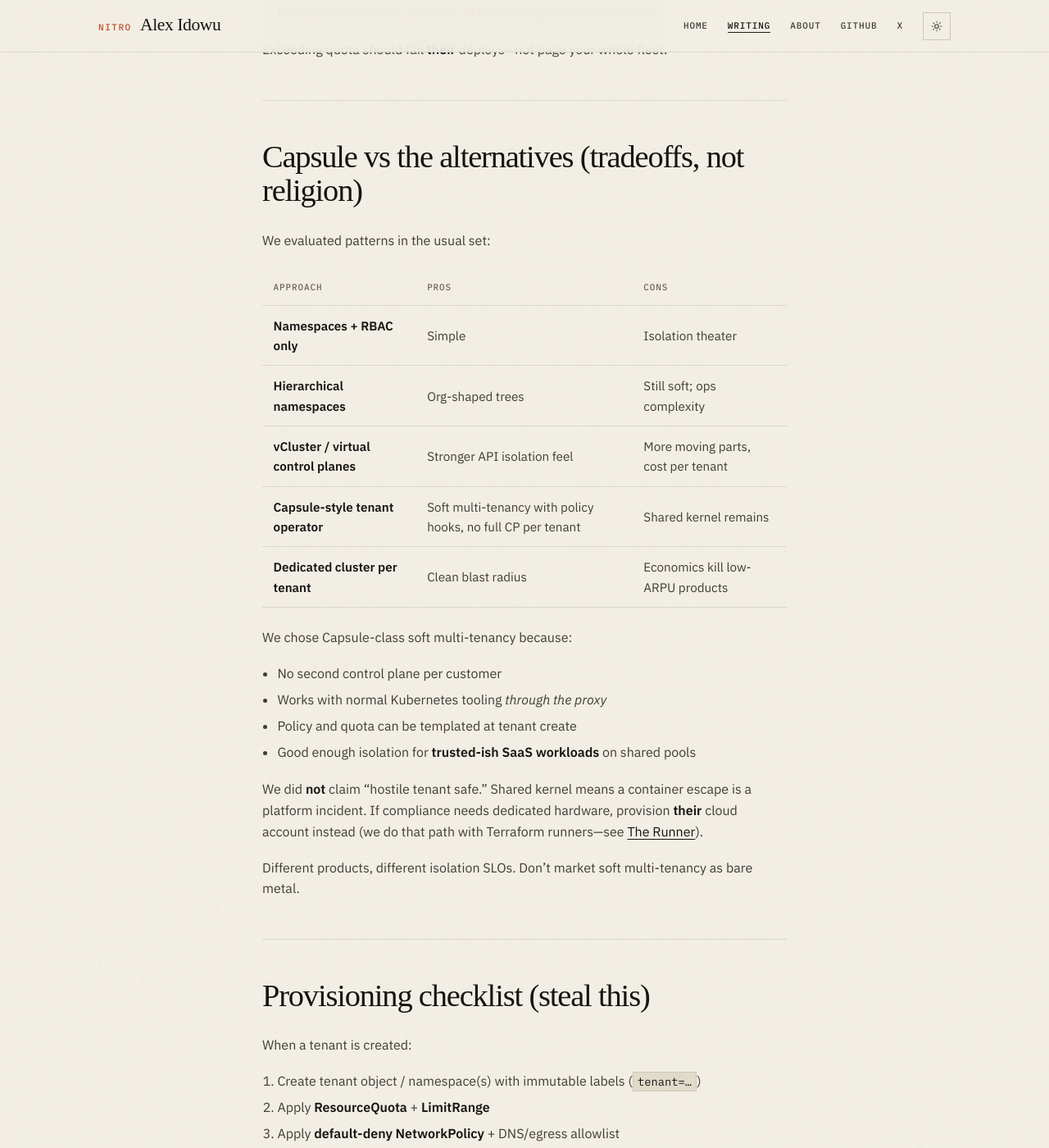
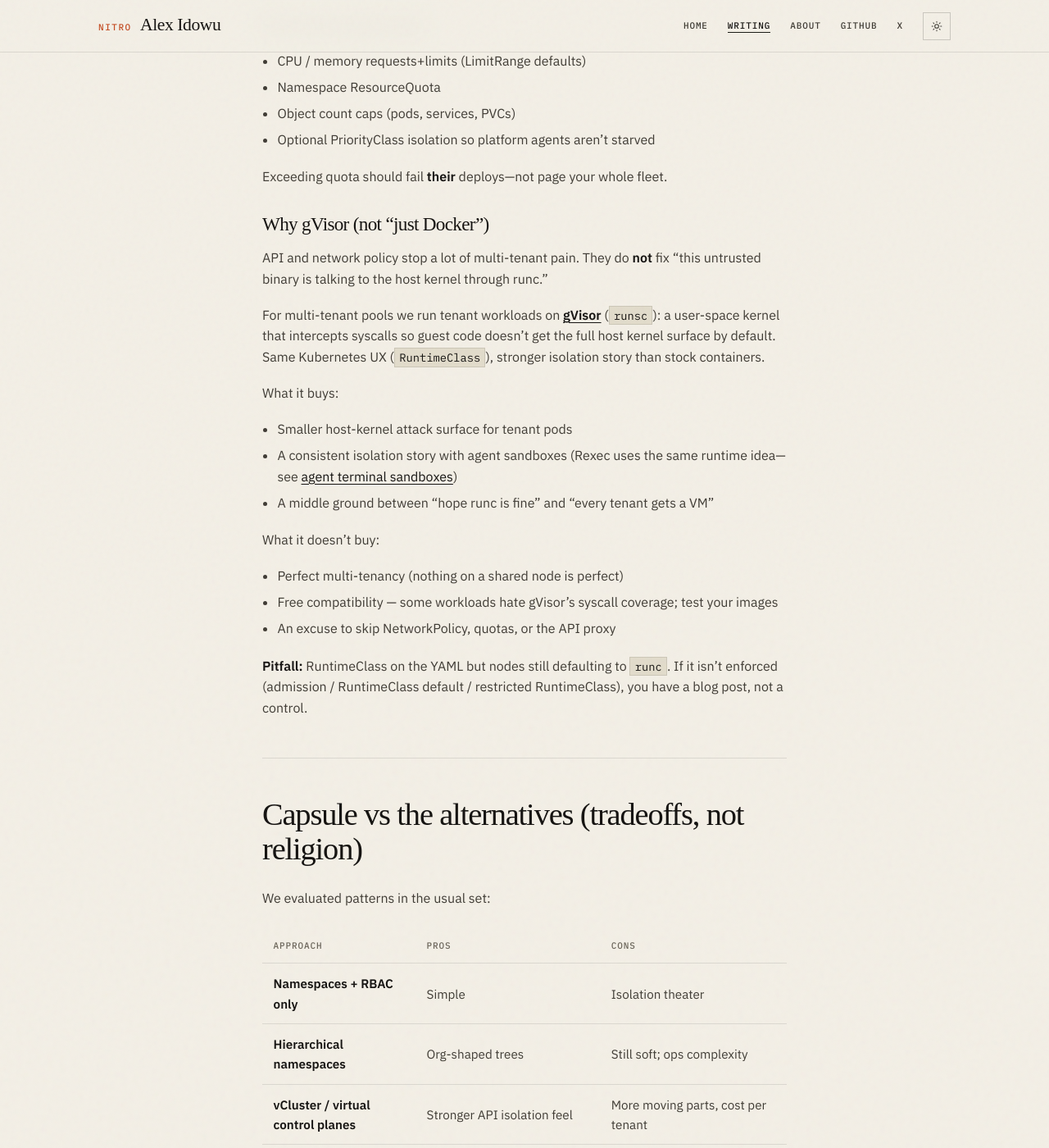
Before and after one commit to 9trocode/9trocode.github.io, a Jekyll site: the page built from _posts/2026-08-11-multi-tenant-kubernetes-namespaces-arent-enough.md, in a window 1280 px wide and 1400 px high, scrolled down 4405 px. Shown: the whole window at 82% size. Built offline with Jekyll 4.4.1, drawn with Linux system fonts in a browser that asks for light colours; some web fonts are replaced; comment, search, counter and statistics services are not loaded; some of the changed text lies outside the part shown.

Commit message:
Document gVisor isolation for multi-tenant K8s and Rexec.
Elevate runsc as part of the isolation stack on Nova/multi-tenant
pools and Rexec sandboxes, not an optional footnote.

````diff
--- a/_posts/2026-08-11-multi-tenant-kubernetes-namespaces-arent-enough.md
+++ b/_posts/2026-08-11-multi-tenant-kubernetes-namespaces-arent-enough.md
@@ -2,14 +2,14 @@
 layout: post
 title: "Multi-Tenant Kubernetes: Namespaces Aren’t Isolation"
 date: 2026-08-11
-description: "Why namespace-per-tenant cosplay fails—and the Capsule, NetworkPolicy, quota, and API-proxy pattern we used to isolate real workloads on shared clusters."
+description: "Why namespace-per-tenant cosplay fails—and Capsule, NetworkPolicy, quotas, API proxy, and gVisor for real workload isolation on shared clusters."
 tags:
 - Kubernetes
 - Multi-tenancy
 - Security
 - Platform Engineering
 - Capsule
-- NetworkPolicy
+- gVisor
 image: /assets/images/nitrocode-og.png
 ---
 
@@ -21,7 +21,7 @@
 
 I learned this the expensive way while designing multi-tenant hosting for people who didn’t have (or want) a full cloud account—the path we eventually shipped as **Nova** on PipeOps. This post is the **field pattern**, not a product tour. Product notes live in the older write-up: [Nova: multi-tenant Kubernetes without the complexity](/blog/2024/11/01/nova-multitenancy).
 
-**TL;DR:** Soft multi-tenancy needs four layers that actually enforce: **identity at the API**, **network policy**, **resource containment**, and **no raw control-plane access**. Capsule (or similar) + NetworkPolicies + quotas + an impersonating proxy is one coherent stack. Namespaces alone are not.
+**TL;DR:** Soft multi-tenancy needs layers that actually enforce: **identity at the API**, **network policy**, **resource containment**, **no raw control-plane access**, and a **stronger runtime boundary** where untrusted code runs—**gVisor (`runsc`)** in our case, not “trust the default container runtime.” Capsule + NetworkPolicies + quotas + an impersonating proxy + gVisor is one coherent stack. Namespaces alone are not.
 
 ---
 
@@ -53,11 +53,11 @@
 | **API identity** | Cross-namespace get/list/watch, privilege escalation via bindings |
 | **Network** | Lateral movement, data exfil to sibling tenants |
 | **Compute/storage** | Noisy neighbor, disk fill, fork bombs |
-| **Node/kernel** | Escape to host (containers are not VMs) |
+| **Node/kernel** | Escape to host (default runc shares the host kernel aggressively) |
 
 If you only sell “namespace,” you’ve only bought the first bullet’s *directory structure*.
 
-Hard multi-tenancy (dedicated clusters/nodes, microVMs, bare metal) is a different product. Soft multi-tenancy is valid—**if** you name the threats you accept (shared kernel) and enforce the rest.
+Hard multi-tenancy (dedicated clusters/nodes, microVMs, bare metal) is a different product. Soft multi-tenancy is valid—**if** you raise the runtime bar and enforce the rest. We don’t stop at “shared kernel, shrug”; tenant workloads sit on **gVisor** so userland is isolated from the host more tightly than plain `runc`.
 
 ---
 
@@ -71,6 +71,7 @@
 4. **NetworkPolicy** default-deny + explicit allows
 5. **Capsule Proxy (or equivalent)** so tenants never hold a kubeconfig that can see the real cluster API as cluster-admin cosplay
 6. **RBAC** scoped to the tenant’s namespaces only
+7. **gVisor (`runsc`)** as the container runtime for tenant workloads — application-kernel isolation between the pod and the host
 
 Flow in practice:
 
@@ -82,11 +83,12 @@
         │
         ├── RBAC: only their namespaces
         ├── Admission / operator: quotas, policies
-        └── CNI NetworkPolicies: no east-west between tenants
+        ├── CNI NetworkPolicies: no east-west between tenants
+        └── RuntimeClass → gVisor (runsc) for tenant pods
 ```
 
 To the user it *feels* like “my cluster.”
-To the platform it’s “your namespace(s) + a lie you can’t break easily.”
+To the platform it’s “your namespace(s) + API mediation + network/quota teeth + a sandboxed runtime.”
 
 ### Why a proxy (this is the non-negotiable)
 
@@ -137,6 +139,26 @@
 
 Exceeding quota should fail **their** deploys—not page your whole fleet.
 
+### Why gVisor (not “just Docker”)
+
+API and network policy stop a lot of multi-tenant pain. They do **not** fix “this untrusted binary is talking to the host kernel through runc.”
+
+For multi-tenant pools we run tenant workloads on **[gVisor](https://gvisor.dev/)** (`runsc`): a user-space kernel that intercepts syscalls so guest code doesn’t get the full host kernel surface by default. Same Kubernetes UX (`RuntimeClass`), stronger isolation story than stock containers.
+
+What it buys:
+
+- Smaller host-kernel attack surface for tenant pods
+- A consistent isolation story with agent sandboxes (Rexec uses the same runtime idea—see [agent terminal sandboxes](/blog/2026/08/11/agent-terminal-sandboxes-isolation))
+- A middle ground between “hope runc is fine” and “every tenant gets a VM”
+
+What it doesn’t buy:
+
+- Perfect multi-tenancy (nothing on a shared node is perfect)
+- Free compatibility — some workloads hate gVisor’s syscall coverage; test your images
+- An excuse to skip NetworkPolicy, quotas, or the API proxy
+
+**Pitfall:** RuntimeClass on the YAML but nodes still defaulting to `runc`. If it isn’t enforced (admission / RuntimeClass default / restricted RuntimeClass), you have a blog post, not a control.
+
 ---
 
 ## Capsule vs the alternatives (tradeoffs, not religion)
@@ -148,19 +170,19 @@
 | **Namespaces + RBAC only** | Simple | Isolation theater |
 | **Hierarchical namespaces** | Org-shaped trees | Still soft; ops complexity |
 | **vCluster / virtual control planes** | Stronger API isolation feel | More moving parts, cost per tenant |
-| **Capsule-style tenant operator** | Soft multi-tenancy with policy hooks, no full CP per tenant | Shared kernel remains |
+| **Capsule-style tenant operator + gVisor** | Soft multi-tenancy with policy hooks + sandboxed runtime | Some syscall compatibility cost; still not a dedicated VM |
 | **Dedicated cluster per tenant** | Clean blast radius | Economics kill low-ARPU products |
 
-We chose Capsule-class soft multi-tenancy because:
+We chose Capsule-class soft multi-tenancy **plus gVisor** because:
 
 - No second control plane per customer
 - Works with normal Kubernetes tooling *through the proxy*
 - Policy and quota can be templated at tenant create
-- Good enough isolation for **trusted-ish SaaS workloads** on shared pools
+- Runtime isolation for tenant code without full microVM tax everywhere
 
-We did **not** claim “hostile tenant safe.” Shared kernel means a container escape is a platform incident. If compliance needs dedicated hardware, provision **their** cloud account instead (we do that path with Terraform runners—see [The Runner](/blog/2024/10/31/runner-terraform-provisioning)).
+We still don’t market this as bare metal. If compliance needs dedicated hardware, provision **their** cloud account instead (Terraform runners—see [The Runner](/blog/2024/10/31/runner-terraform-provisioning)). MicroVMs (Firecracker et al.) remain the next step when gVisor isn’t enough.
 
-Different products, different isolation SLOs. Don’t market soft multi-tenancy as bare metal.
+Different products, different isolation SLOs.
 
 ---
 
@@ -172,13 +194,15 @@
 2. Apply **ResourceQuota** + **LimitRange**
 3. Apply **default-deny NetworkPolicy** + DNS/egress allowlist
 4. Bind **Role/RoleBinding** only inside tenant namespaces
-5. Issue credentials **only for the proxy** (short-lived if you can)
-6. Run a smoke test:
+5. Set **RuntimeClass → gVisor** for tenant workloads (and enforce it)
+6. Issue credentials **only for the proxy** (short-lived if you can)
+7. Run a smoke test:
    - can deploy to own namespace
    - cannot list other namespaces
    - cannot reach another tenant’s Service ClusterIP
    - cannot create ClusterRoleBinding
-7. Emit audit events for admin-ish verbs
+   - pods actually land on `runsc` (not silent runc fallback)
+8. Emit audit events for admin-ish verbs
 
 Automate the smoke test. Manual “looks good” doesn’t scale.
 
@@ -192,15 +216,16 @@
 4. **Privileged pods / CAP_SYS_ADMIN** — if your PSS/PSA isn’t enforced, NetworkPolicy won’t save you.
 5. **“Admin kubeconfig for support”** — support tooling becomes the real attack surface; impersonate with break-glass and audit.
 6. **Log and metric multi-tenancy** — observability backends that don’t filter by tenant leak data as surely as etcd.
+7. **RuntimeClass theater** — gVisor on paper, tenants still scheduled on runc.
 
 ---
 
 ## How this connects to agent sandboxes
 
-Different layer, same discipline.
+Different layer, same discipline—and **the same runtime family**.
 
-- Soft multi-tenant **apps** → namespace + policy + quota + API proxy
-- Untrusted **agent shells** → disposable containers/microVMs + network isolation + TTL
+- Soft multi-tenant **apps** → namespace + policy + quota + API proxy + **gVisor**
+- Untrusted **agent shells** (Rexec) → disposable sandboxes + network isolation + TTL + **gVisor (`runsc`)**
 
 I wrote up the agent side separately: [Agent terminal sandboxes](/blog/2026/08/11/agent-terminal-sandboxes-isolation).
 Platforms that run both (customer apps *and* agent execution) need **both** models—or they accidentally give agents a kubeconfig to the shared estate. Don’t do that.
@@ -211,16 +236,16 @@
 
 The reusable claim:
 
-> **Namespace-per-tenant is a directory structure. Isolation is an enforced control plane: identity, network, resources, and API mediation.**
+> **Namespace-per-tenant is a directory structure. Isolation is an enforced control plane: identity, network, resources, API mediation, and a sandboxed runtime (gVisor)—not hope.**
 
-If your platform slides only ship architecture diagrams with green boxes labeled “Namespace,” push for the proxy, the default-deny, and the quotas—or accept that you’re selling colocation.
+If your platform slides only ship architecture diagrams with green boxes labeled “Namespace,” push for the proxy, the default-deny, the quotas, and RuntimeClass enforcement—or accept that you’re selling colocation.
 
 ---
 
 ## Summary
 
-We tried shared hosts without teeth. It failed. Soft multi-tenancy only became real when tenants stopped holding the real apiserver, networks defaulted to deny, and quotas made noisy neighbors a local outage.
+We tried shared hosts without teeth. It failed. Soft multi-tenancy only became real when tenants stopped holding the real apiserver, networks defaulted to deny, quotas made noisy neighbors a local outage, and workloads ran under **gVisor** instead of plain runc cosplay.
 
 Namespaces start the story. They don’t end it.
 
-If you’re designing a platform path right now: write the threat model on one page, mark shared-kernel as accepted or not, and refuse to ship tenant create until the checklist above is automated.
+If you’re designing a platform path right now: write the threat model on one page, name the runtime boundary (gVisor / microVM / dedicated node), and refuse to ship tenant create until the checklist above is automated.
````
Also changed, not shown: _posts/2024-11-01-nova-multitenancy.md (+1 -0 lines), _posts/2026-02-27-rexec-terminal-control-room.md (+13 -4 lines), _posts/2026-08-11-agent-terminal-sandboxes-isolation.md (+28 -18 lines), index.md (+5 -5 lines).
